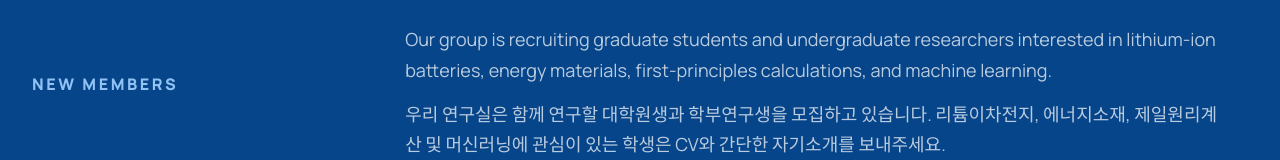
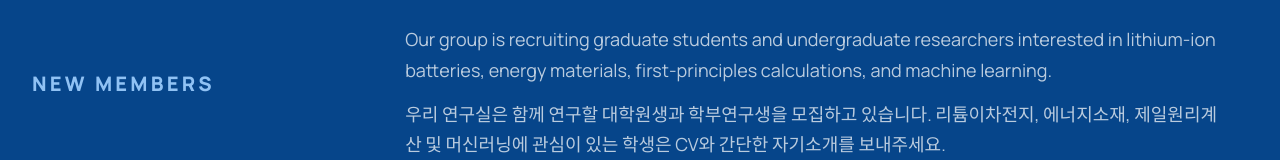
Before and after one commit to Energy-Materials-Laboratory/energy-materials-laboratory.github.io, a Next.js app: page / in a window 1280 px wide. Shown: the part 3989-4149 px from the top of the page. Built offline with nearby package versions, Linux system fonts and the light colour scheme.

Commit message:
Increase the new members label size

```diff
--- a/app/globals.css
+++ b/app/globals.css
@@ -1376,7 +1376,7 @@ summary:focus-visible {
 }
 
 .recruitment-detail .section-index {
-  font-size: clamp(16px, 1.2vw, 18px);
+  font-size: clamp(20px, 1.4vw, 23px);
 }
 
 .recruit-grid h2 {
```
